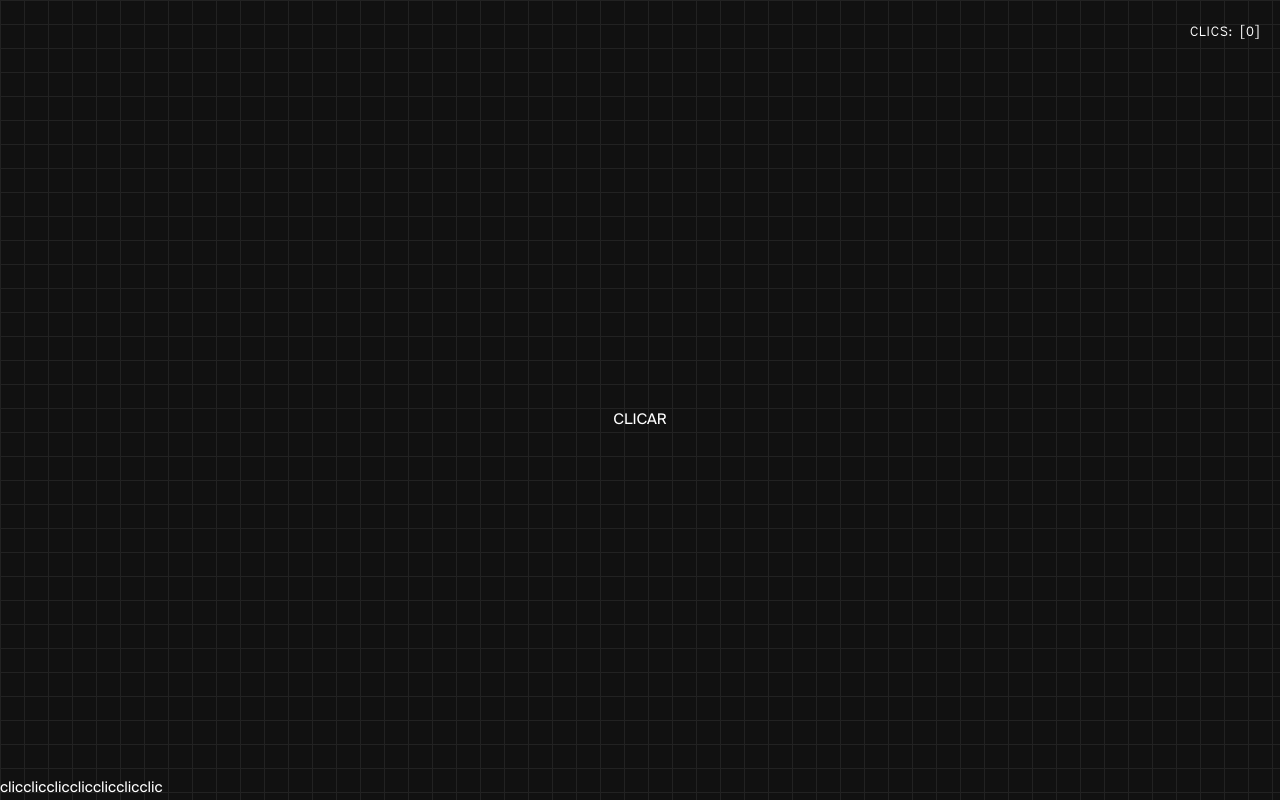
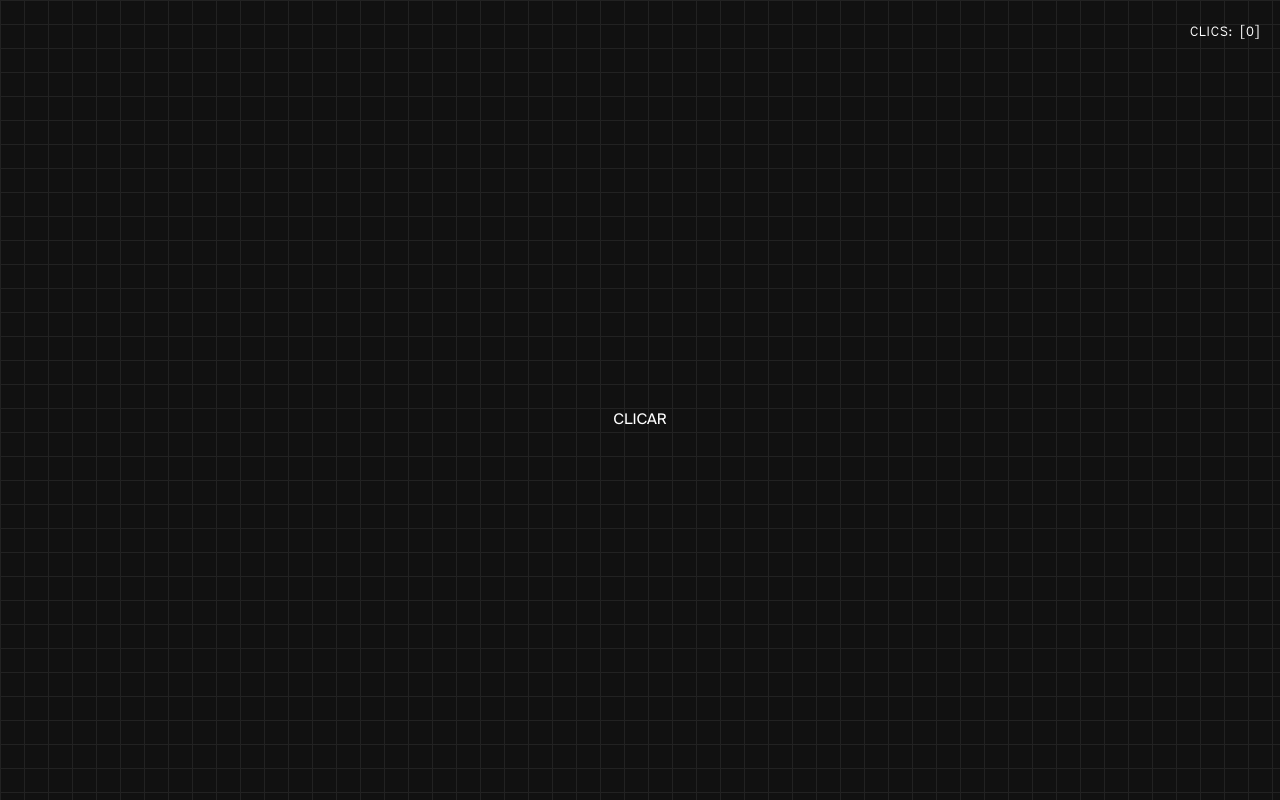
Before and after one commit to claraharguindey/clicar-click, a Next.js app: page / in a window 1280 px wide. Built offline with nearby package versions, Linux system fonts and the light colour scheme.

Commit message:
Fix clic

```diff
--- a/src/app/page.module.css
+++ b/src/app/page.module.css
@@ -84,10 +84,6 @@
 }
 
 @media (min-width: 600px) {
-  .clic {
-    display: inline-block;
-  }
-
   .gridRow {
     display: flex;
     flex-wrap: wrap;
--- a/src/app/page.tsx
+++ b/src/app/page.tsx
@@ -72,6 +72,8 @@ const Home = () => {
       clickItem.current.style.position = 'absolute';
       clickItem.current.style.left = `${posx}px`;
       clickItem.current.style.top = `${posy - 20}px`;
+      clickItem.current.style.display = 'block';
+
     }
   };
 
```
